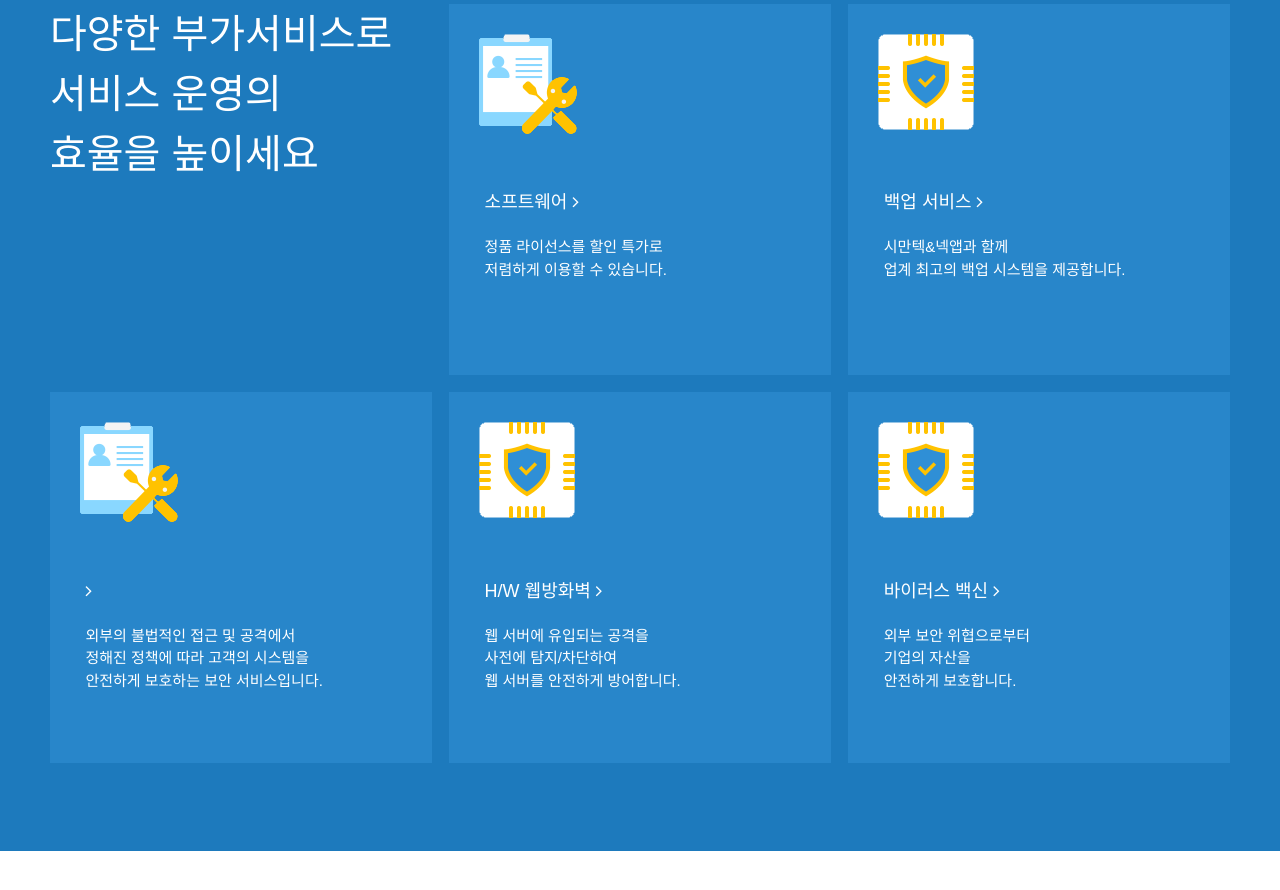
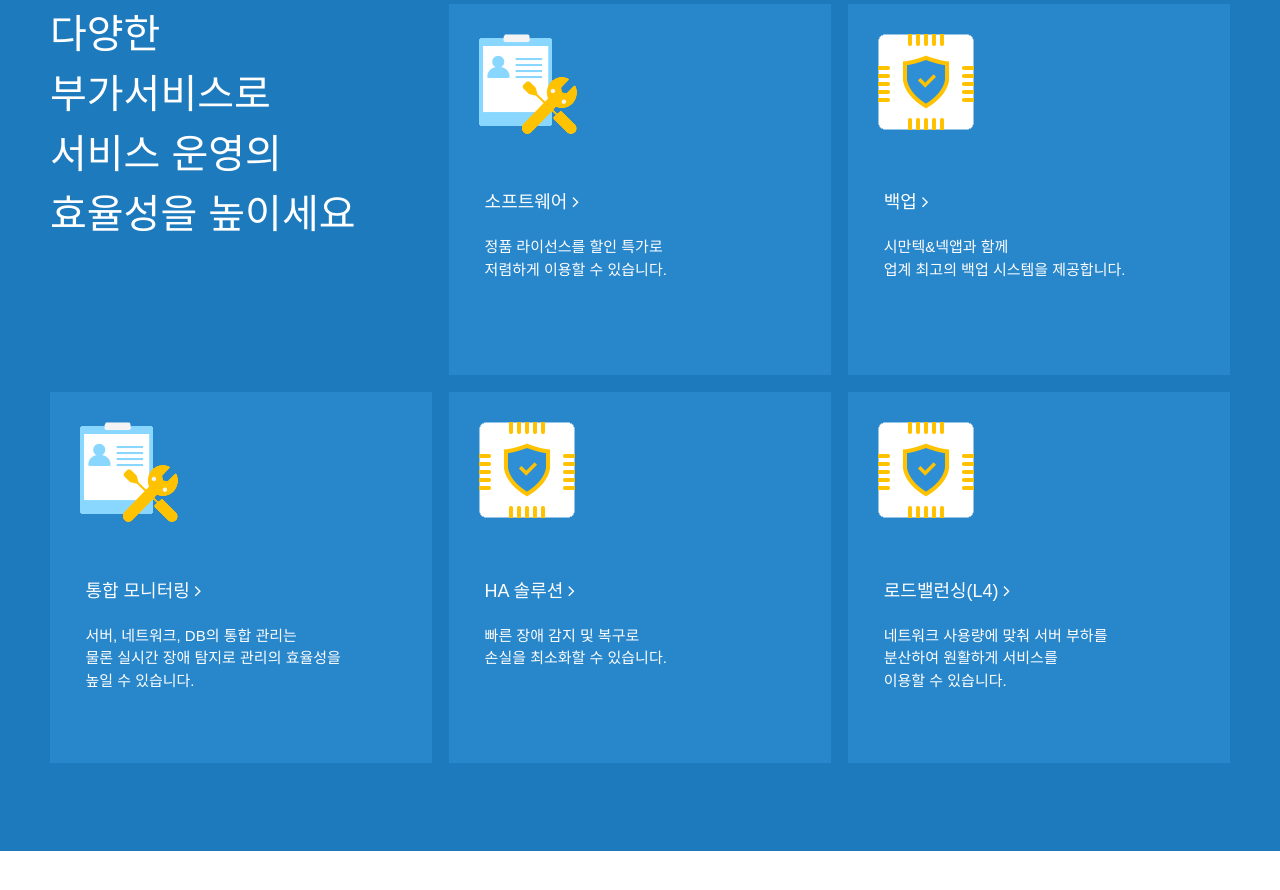
Before and after one commit to suger104/site, a plain HTML site: page gabia/idc/hosting.html in a window 1280 px wide. Shown: the part 2130-3020 px from the top of the page. Drawn offline with Linux system fonts and the light colour scheme; a web font is replaced by a local one.

Commit message:
v1.0_2018.05.11
서브페이지 select 영역 추가 수정

```diff
--- a/gabia/idc/hosting.html
+++ b/gabia/idc/hosting.html
@@ -221,26 +221,26 @@
 		<section id="select5">
 			<div class="container">
 					<div class="select5">
-						<h3>다양한 부가서비스로<br>서비스 운영의<br>효율을 높이세요</h3>
+						<h3>다양한<br>부가서비스로<br>서비스 운영의<br>효율성을 높이세요</h3>
 						<div class="simg1">
 							<h4><a href="#">소프트웨어 <i class="fa fa-angle-right" aria-hidden="true"></i></a></h4>
 							<p>정품 라이선스를 할인 특가로<br>저렴하게 이용할 수 있습니다.</p>
 						</div>
 						<div class="simg2">
-							<h4><a href="#">백업 서비스 <i class="fa fa-angle-right" aria-hidden="true"></i></a></h4>
-							<p>시만텍&넥앱과 함께<br>업계 최고의 백업 시스템을 제공합니다.</p>
+							<h4><a href="#">백업 <i class="fa fa-angle-right" aria-hidden="true"></i></a></h4>
+							<p>시만텍&amp;넥앱과 함께<br>업계 최고의 백업 시스템을 제공합니다.</p>
 						</div>
 						<div class="simg3">
-							<h4><a href="#"> <i class="fa fa-angle-right" aria-hidden="true"></i></a></h4>
-							<p>외부의 불법적인 접근 및 공격에서<br>정해진 정책에 따라 고객의 시스템을<br>안전하게 보호하는 보안 서비스입니다.</p>
+							<h4><a href="#">통합 모니터링 <i class="fa fa-angle-right" aria-hidden="true"></i></a></h4>
+							<p>서버, 네트워크, DB의 통합 관리는<br>물론 실시간 장애 탐지로 관리의 효율성을<br>높일 수 있습니다.</p>
 						</div>
 						<div class="simg4">
-							<h4><a href="#">H/W 웹방화벽 <i class="fa fa-angle-right" aria-hidden="true"></i></a></h4>
-							<p>웹 서버에 유입되는 공격을<br>사전에 탐지/차단하여<br>웹 서버를 안전하게 방어합니다.</p>
+							<h4><a href="#">HA 솔루션 <i class="fa fa-angle-right" aria-hidden="true"></i></a></h4>
+							<p>빠른 장애 감지 및 복구로<br>손실을 최소화할 수 있습니다.</p>
 						</div>
 						<div class="simg5">
-							<h4><a href="#">바이러스 백신 <i class="fa fa-angle-right" aria-hidden="true"></i></a></h4>
-							<p>외부 보안 위협으로부터<br>기업의 자산을<br>안전하게 보호합니다.</p>
+							<h4><a href="#">로드밸런싱(L4) <i class="fa fa-angle-right" aria-hidden="true"></i></a></h4>
+							<p>네트워크 사용량에 맞춰 서버 부하를<br>분산하여 원활하게 서비스를<br>이용할 수 있습니다.</p>
 						</div>
 					</div>
 				</div>
```
